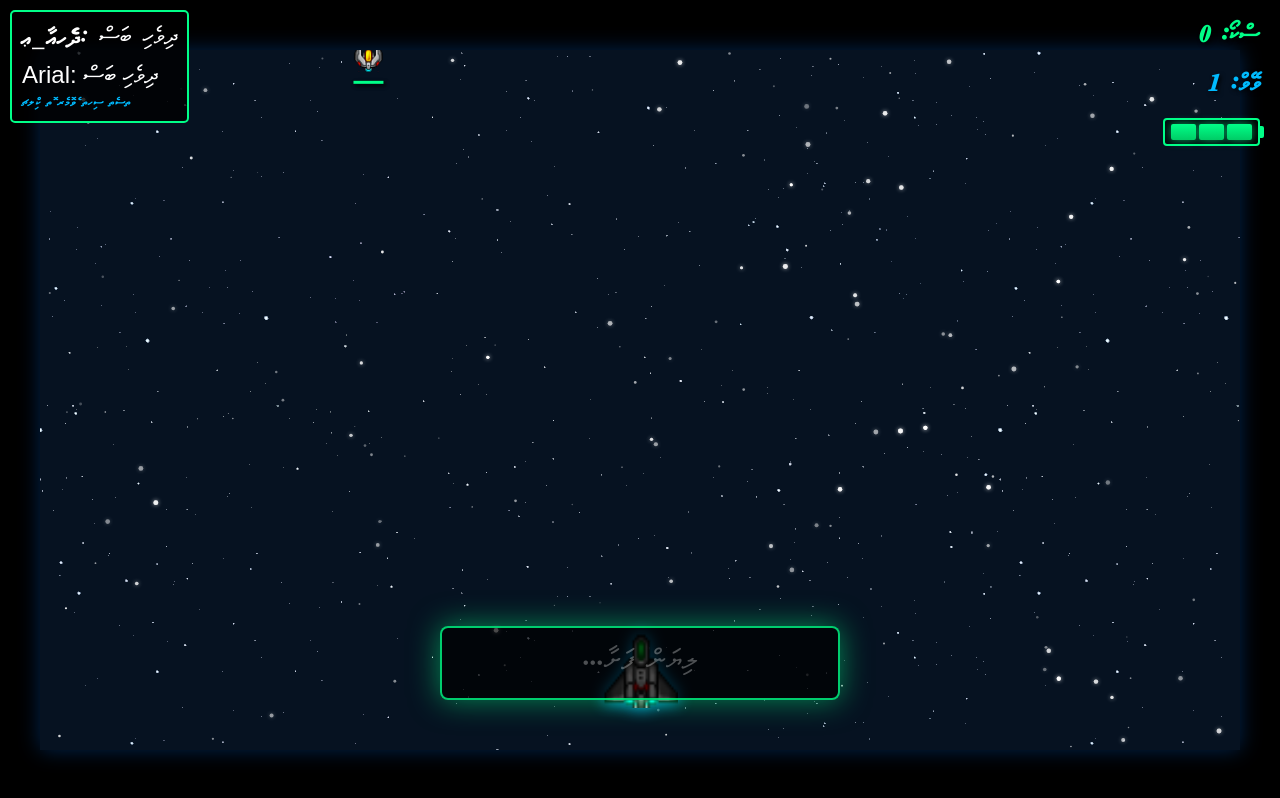
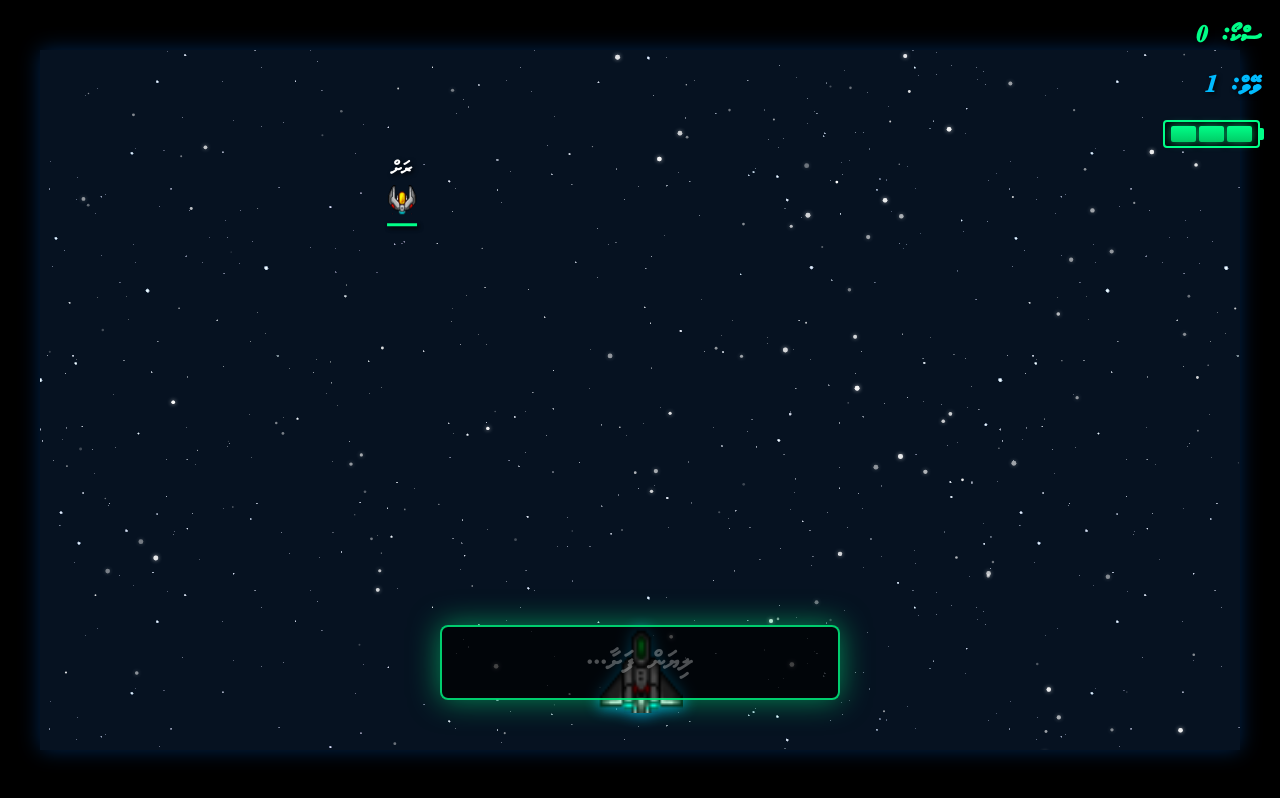
Before and after one commit to ahmedfaarih/dhivehi-ztype, a website built with Vite: page index.html in a window 1280 px wide. Built offline with nearby package versions, Linux system fonts and the light colour scheme; animation ran at ten frames a second.

```diff
--- a/index.html
+++ b/index.html
@@ -4,14 +4,13 @@
     <meta charset="UTF-8" />
     <meta name="viewport" content="width=device-width, initial-scale=1.0" />
     <title>ދިވެހި ޓައިޕް | Dhivehi Type</title>
-    <!-- Preload Waheed font for better loading -->
-    <link rel="preload" href="/src/fonts/A_Waheed/avas3_.TTF" as="font" type="font/ttf" crossorigin="anonymous" />
+    <!-- Preload MV Waheed font for better loading -->
+    <link rel="preload" href="/src/fonts/MV_Waheed.otf" as="font" type="font/otf" crossorigin="anonymous" />
     <script type="text/javascript" src="/jtk.min.js"></script>
     <script type="text/javascript">
       window.addEventListener('DOMContentLoaded', function() {
         if (typeof thaanaKeyboard !== 'undefined') {
           thaanaKeyboard.defaultKeyboard = 'phonetic';
-          console.log('✅ JTK initialized with phonetic keyboard');
         }
       });
     </script>
--- a/src/game/Enemy.js
+++ b/src/game/Enemy.js
@@ -170,7 +170,7 @@
     // Draw word above ship (only remaining untyped characters)
     ctx.shadowBlur = 0;
     ctx.fillStyle = '#ffffff';
-    ctx.font = '20px "A_Waheed", Arial, sans-serif'; // Smaller font
+    ctx.font = '20px "MV Waheed", Arial, sans-serif'; // Smaller font
     ctx.textAlign = 'center';
     ctx.textBaseline = 'middle';
 
--- a/src/game/Game.js
+++ b/src/game/Game.js
@@ -56,7 +56,6 @@
     this.backgroundScrollSpeed = 20; // Pixels per second
     this.backgroundImage.onload = () => {
       this.backgroundImageLoaded = true;
-      console.log('✅ Background image loaded');
     };
 
     // Font loading
@@ -74,17 +73,14 @@
     try {
       // Check if the browser supports the Font Loading API
       if ('fonts' in document) {
-        // Load the A_Waheed font
-        await document.fonts.load('20px "A_Waheed"');
+        // Load the MV Waheed font
+        await document.fonts.load('20px "MV Waheed"');
         this.fontLoaded = true;
-        console.log('✅ A_Waheed font loaded and ready');
       } else {
         // Fallback for older browsers - assume font loads via CSS
         this.fontLoaded = true;
-        console.log('⚠️ Font Loading API not supported, using CSS fallback');
       }
     } catch (error) {
-      console.error('Error loading A_Waheed font:', error);
       this.fontLoaded = true; // Continue anyway with fallback
     }
   }
@@ -133,7 +129,7 @@
     try {
       this.audioContext = new (window.AudioContext || window.webkitAudioContext)();
     } catch (e) {
-      console.warn('Web Audio API not supported', e);
+      // Web Audio API not supported
     }
   }
 
@@ -406,7 +402,7 @@
 
     // Game Over text
     this.ctx.fillStyle = '#ff4466';
-    this.ctx.font = 'bold 64px "A_Waheed", Arial, sans-serif';
+    this.ctx.font = 'bold 64px "MV Waheed", Arial, sans-serif';
     this.ctx.textAlign = 'center';
     this.ctx.textBaseline = 'middle';
     this.ctx.shadowBlur = 20;
@@ -415,7 +411,7 @@
 
     // Final score
     this.ctx.fillStyle = '#ffffff';
-    this.ctx.font = '32px "A_Waheed", Arial, sans-serif';
+    this.ctx.font = '32px "MV Waheed", Arial, sans-serif';
     this.ctx.shadowBlur = 10;
     this.ctx.shadowColor = '#ffffff';
     this.ctx.fillText(`Final Score: ${this.score}`, this.width / 2, this.height / 2 + 20);
@@ -423,7 +419,7 @@
 
     // Restart instruction
     this.ctx.fillStyle = '#00bbff';
-    this.ctx.font = '24px "A_Waheed", Arial, sans-serif';
+    this.ctx.font = '24px "MV Waheed", Arial, sans-serif';
     this.ctx.fillText('Press R to Restart', this.width / 2, this.height / 2 + 120);
 
     this.ctx.restore();
--- a/src/game/InputHandler.js
+++ b/src/game/InputHandler.js
@@ -15,9 +15,6 @@
     this.lastInputLength = 0; // Track input length to detect new characters
     this.musicStarted = false; // Track if background music has started
 
-    console.log('InputHandler constructor called');
-    console.log('Hidden input element:', this.hiddenInput);
-
     // Load sounds (music will start on first user interaction)
     this.soundManager.loadSounds();
 
@@ -25,9 +22,6 @@
 
     if (this.hiddenInput) {
       this.hiddenInput.focus();
-      console.log('✅ Input handler ready! JTK will handle phonetic conversion.');
-    } else {
-      console.error('❌ Hidden input not found!');
     }
   }
 
@@ -38,25 +32,19 @@
     if (!this.musicStarted && this.soundManager.loaded) {
       this.soundManager.playBackground();
       this.musicStarted = true;
-      console.log('✅ Background music started on user interaction');
     }
   }
 
   setupEventListeners() {
     if (!this.hiddenInput) {
-      console.error('Hidden input field not found!');
       return;
     }
-
-    console.log('Setting up event listeners...');
 
     this.hiddenInput.addEventListener('keyup', (e) => {
       // Start music on first interaction
       this.startMusicOnInteraction();
 
       const value = e.target.value;
-
-      console.log('KEYUP - Value:', value);
 
       // Validate input before accepting it
       this.validateAndUpdateInput(value);
@@ -67,8 +55,6 @@
       this.startMusicOnInteraction();
 
       const value = e.target.value;
-
-      console.log('INPUT EVENT - Value:', value);
 
       // Validate input before accepting it
       this.validateAndUpdateInput(value);
@@ -92,8 +78,6 @@
         e.preventDefault();
       }
     });
-
-    console.log('✅ Input listeners set up!');
   }
 
   /**
@@ -116,12 +100,9 @@
       const normalizedNewValue = normalizeThaana(newValue);
       const normalizedTargetWord = normalizeThaana(targetedEnemy.word);
 
-      console.log(`Validating: "${newValue}" against locked target: "${targetedEnemy.word}"`);
-
       // Check if the new input still matches the target
       if (normalizedTargetWord.startsWith(normalizedNewValue)) {
         // Valid input - accept it
-        console.log('✓ Valid character - accepting');
         this.currentInput = newValue;
         this.soundManager.playShotgun();
 
@@ -137,7 +118,6 @@
         this.checkMatches();
       } else {
         // Invalid input - reject it
-        console.log('✗ Invalid character - rejecting');
         this.soundManager.playEmpty();
 
         // Revert the input field to the previous valid state
@@ -154,8 +134,6 @@
    * Check if current input matches any enemy words
    */
   checkMatches() {
-    console.log('checkMatches called, currentInput:', this.currentInput);
-
     if (!this.currentInput || this.currentInput.length === 0) {
       this.game.clearAllTargets();
       this.lastInputLength = 0;
@@ -163,8 +141,6 @@
     }
 
     const normalizedInput = normalizeThaana(this.currentInput);
-    console.log('Normalized input:', normalizedInput);
-    console.log('Enemies count:', this.game.enemies.length);
 
     let foundMatch = false;
     let matchedEnemy = null;
@@ -175,13 +151,10 @@
     for (const enemy of this.game.enemies) {
       const normalizedWord = normalizeThaana(enemy.word);
 
-      console.log(`Checking: "${enemy.word}" vs "${this.currentInput}"`);
-
       if (normalizedWord.startsWith(normalizedInput)) {
         if (!foundMatch) {
           foundMatch = true;
           matchedEnemy = enemy;
-          console.log('✓ Match found:', enemy.word);
 
           // Play shotgun sound ONLY when initially finding a match (not locked yet)
           // When locked, sound is played in validateAndUpdateInput
@@ -192,7 +165,6 @@
 
         if (normalizedInput === normalizedWord) {
           matchedEnemy = enemy;
-          console.log('✓✓ Complete match!');
           break;
         }
       }
@@ -200,7 +172,6 @@
 
     // Play empty sound if no match found (only when not locked)
     if (!foundMatch && isNewCharacter && !this.game.enemies.some(e => e.targeted)) {
-      console.log('No matches found - playing empty sound');
       this.soundManager.playEmpty();
     }
 
@@ -229,8 +200,6 @@
    * Handle when a word is completely typed
    */
   handleCompleteMatch(enemy) {
-    console.log('Complete match! Destroying enemy:', enemy.word);
-
     enemy.destroy();
 
     const points = enemy.word.length * 10;
@@ -251,7 +220,6 @@
    * Clear current input
    */
   clear() {
-    console.log('Clearing input');
     this.currentInput = '';
     this.lastInputLength = 0;
     if (this.hiddenInput) {
--- a/src/game/Player.js
+++ b/src/game/Player.js
@@ -16,7 +16,6 @@
     this.imageLoaded = false;
     this.image.onload = () => {
       this.imageLoaded = true;
-      console.log('✅ Player ship image loaded');
     };
 
     this.pulsePhase = 0;
--- a/src/main.js
+++ b/src/main.js
@@ -8,78 +8,22 @@
 let game = null;
 
 /**
- * Wait for A_Waheed font to load, then initialize the game
+ * Wait for MV Waheed font to load, then initialize the game
  */
 async function waitForFont() {
   try {
-    console.log('⏳ Loading A_Waheed font...');
-
-    // Wait for the A_Waheed font to be loaded
+    // Wait for the MV Waheed font to be loaded
     if ('fonts' in document) {
-      await document.fonts.load('20px "A_Waheed"');
+      await document.fonts.load('20px "MV Waheed"');
       await document.fonts.ready;
-
-      // Verify the font is actually loaded
-      const fontLoaded = document.fonts.check('20px "A_Waheed"');
-      console.log('✅ A_Waheed font loaded successfully!');
-      console.log('🔍 Font check result:', fontLoaded);
-
-      // List all loaded fonts
-      const loadedFonts = [...document.fonts.values()].map(f => `${f.family} (${f.status})`);
-      console.log('📋 All loaded fonts:', loadedFonts);
-
-      // Create a test element to visually verify the font
-      createFontTestElement();
     } else {
       // Fallback for browsers without Font Loading API
-      console.log('⚠️ Font Loading API not supported, waiting 500ms...');
       await new Promise(resolve => setTimeout(resolve, 500));
     }
   } catch (error) {
-    console.error('❌ Error loading font:', error);
     // Continue anyway after short delay
     await new Promise(resolve => setTimeout(resolve, 500));
   }
-}
-
-/**
- * Create a visual test element to verify A_Waheed font is rendering
- */
-function createFontTestElement() {
-  const testDiv = document.createElement('div');
-  testDiv.id = 'font-test';
-  testDiv.style.cssText = `
-    position: fixed;
-    top: 10px;
-    left: 10px;
-    background: rgba(0, 0, 0, 0.8);
-    color: white;
-    padding: 10px;
-    z-index: 10000;
-    font-size: 24px;
-    border: 2px solid #00ff88;
-    border-radius: 5px;
-  `;
-
-  testDiv.innerHTML = `
-    <div style="font-family: 'A_Waheed', Arial, sans-serif; margin-bottom: 5px;">
-      A_Waheed: ދިވެހި ބަސް
-    </div>
-    <div style="font-family: Arial, sans-serif; margin-bottom: 5px;">
-      Arial: ދިވެހި ބަސް
-    </div>
-    <div style="font-size: 12px; color: #00bbff;">
-      Click to remove this test
-    </div>
-  `;
-
-  testDiv.onclick = () => testDiv.remove();
-  document.body.appendChild(testDiv);
-
-  // Auto-remove after 10 seconds
-  setTimeout(() => testDiv.remove(), 10000);
-
-  console.log('🎨 Font test element created (top-left corner, click to remove)');
 }
 
 /**
@@ -115,13 +59,8 @@
     const input = document.getElementById('hidden-input');
     if (input) {
       input.focus();
-      console.log('🎯 Input field focused and ready!');
     }
   }, 100);
-
-  console.log('🎮 Dhivehi Type - Game initialized!');
-  console.log('📝 Start typing to play - JTK will convert English to Thaana!');
-  console.log('Press R to restart when game is over.');
 }
 
 if (document.readyState === 'loading') {
--- a/src/style.css
+++ b/src/style.css
@@ -1,16 +1,16 @@
 @font-face {
-  font-family: 'A_Waheed';
-  src: url('./fonts/A_Waheed/avas3_.TTF') format('truetype');
+  font-family: 'MV Waheed';
+  src: url('./fonts/MV_Waheed.otf') format('opentype');
   font-weight: normal;
   font-style: normal;
-  font-display: swap; /* Show fallback font while loading, then swap to A_Waheed */
+  font-display: swap; /* Show fallback font while loading, then swap to MV Waheed */
 }
 
 * {
   margin: 0;
   padding: 0;
   box-sizing: border-box;
-  font-family: 'A_Waheed', Arial, sans-serif;
+  font-family: 'MV Waheed', Arial, sans-serif;
 }
 
 body {
@@ -18,11 +18,11 @@
   padding: 0;
   overflow: hidden;
   background-color: #000;
-  font-family: 'A_Waheed', Arial, sans-serif;
+  font-family: 'MV Waheed', Arial, sans-serif;
 }
 
 html {
-  font-family: 'A_Waheed', Arial, sans-serif;
+  font-family: 'MV Waheed', Arial, sans-serif;
 }
 
 #game-container {
@@ -46,7 +46,7 @@
   right: 20px;
   color: #fff;
   font-size: 24px;
-  font-family: 'A_Waheed', Arial, sans-serif;
+  font-family: 'MV Waheed', Arial, sans-serif;
   text-shadow: 2px 2px 4px rgba(0, 0, 0, 0.8);
   pointer-events: none;
   z-index: 10;
@@ -56,17 +56,17 @@
 #ui-overlay > div {
   margin-bottom: 15px;
   font-weight: bold;
-  font-family: 'A_Waheed', Arial, sans-serif;
+  font-family: 'MV Waheed', Arial, sans-serif;
 }
 
 #score {
   color: #00ff88;
-  font-family: 'A_Waheed', Arial, sans-serif;
+  font-family: 'MV Waheed', Arial, sans-serif;
 }
 
 #wave {
   color: #00bbff;
-  font-family: 'A_Waheed', Arial, sans-serif;
+  font-family: 'MV Waheed', Arial, sans-serif;
 }
 
 #health-container {
@@ -128,7 +128,7 @@
   padding: 15px 25px;
   font-size: 28px;
   direction: rtl;
-  font-family: 'A_Waheed', Arial, sans-serif;
+  font-family: 'MV Waheed', Arial, sans-serif;
   background: rgba(0, 0, 0, 0.7);
   border: 2px solid rgba(0, 187, 255, 0.6);
   border-radius: 8px;
@@ -146,11 +146,11 @@
 
 #hidden-input::placeholder {
   color: rgba(255, 255, 255, 0.3);
-  font-family: 'A_Waheed', Arial, sans-serif;
+  font-family: 'MV Waheed', Arial, sans-serif;
 }
 
 /* JTK Thaana input styling */
 .thaanaKeyboardInput {
   direction: rtl;
-  font-family: 'A_Waheed', Arial, sans-serif;
+  font-family: 'MV Waheed', Arial, sans-serif;
 }
--- a/src/utils/SoundManager.js
+++ b/src/utils/SoundManager.js
@@ -39,7 +39,6 @@
       ]);
 
       this.loaded = true;
-      console.log('✅ Sounds loaded successfully!');
     } catch (error) {
       console.error('Error loading sounds:', error);
     }
@@ -85,7 +84,7 @@
 
     try {
       this.sounds.background.play().catch(error => {
-        console.log('Background music autoplay blocked. Will play on user interaction.');
+        // Background music autoplay blocked. Will play on user interaction.
       });
     } catch (error) {
       console.error('Error playing background music:', error);
```
Also changed, not shown: src/fonts/MV_Waheed.otf (added).
